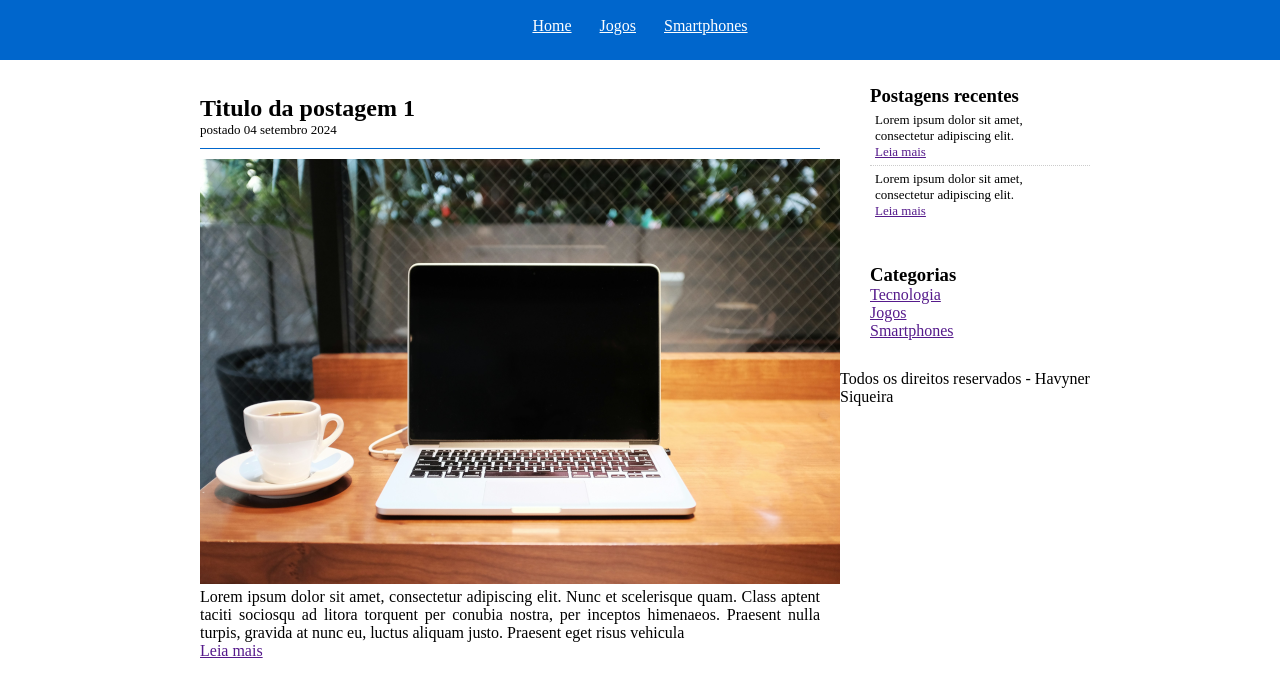
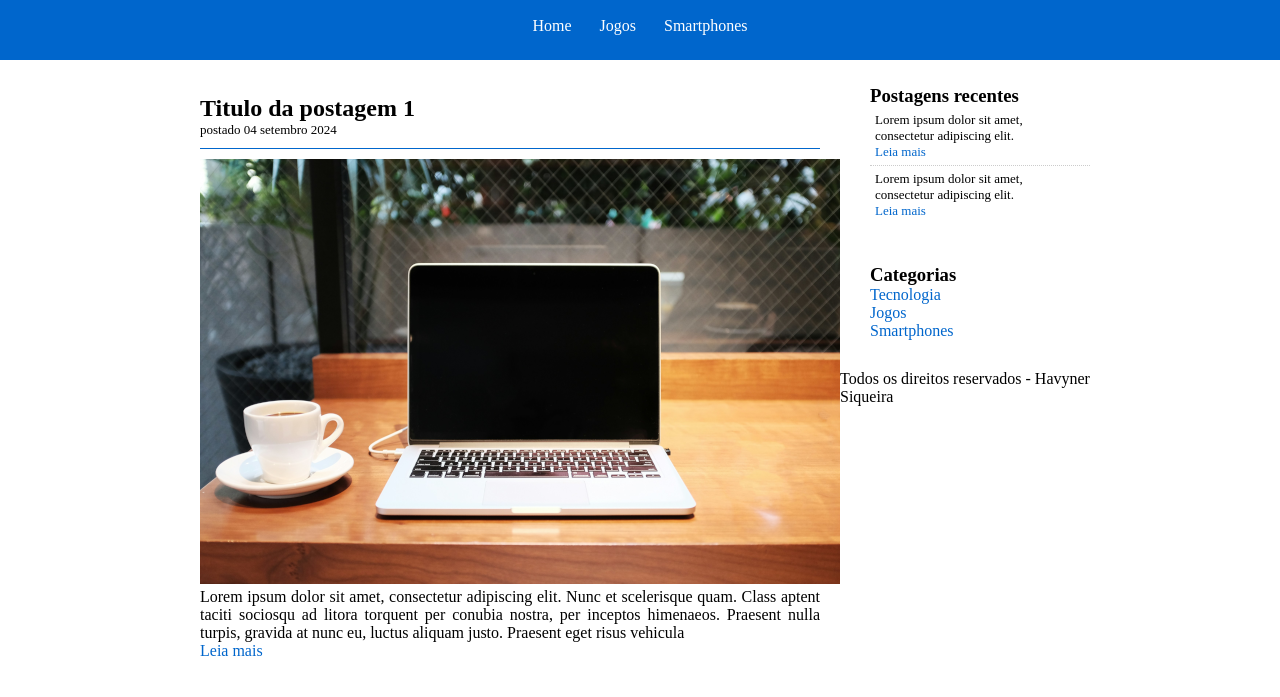
Before and after one commit to Havyner/FADS-ferramentas-de-Desenvolvimento-Web, a plain HTML site: page projeto_tecnologica/projeto_tecnologica/index.html in a window 1280 px wide. Shown: the part 65-762 px from the top of the page. Drawn offline with Linux system fonts and the light colour scheme.

Commit message:
formatando links

```diff
--- a/projeto_tecnologica/projeto_tecnologica/css/style.css
+++ b/projeto_tecnologica/projeto_tecnologica/css/style.css
@@ -88,3 +88,14 @@
 /*
 ****** Formatação Links ******
 */
+a{
+    text-decoration: none;
+}
+
+a:link, a:visited{
+    color: #0066CC;
+}
+
+a:hover{
+    text-decoration: underline;
+}
```
